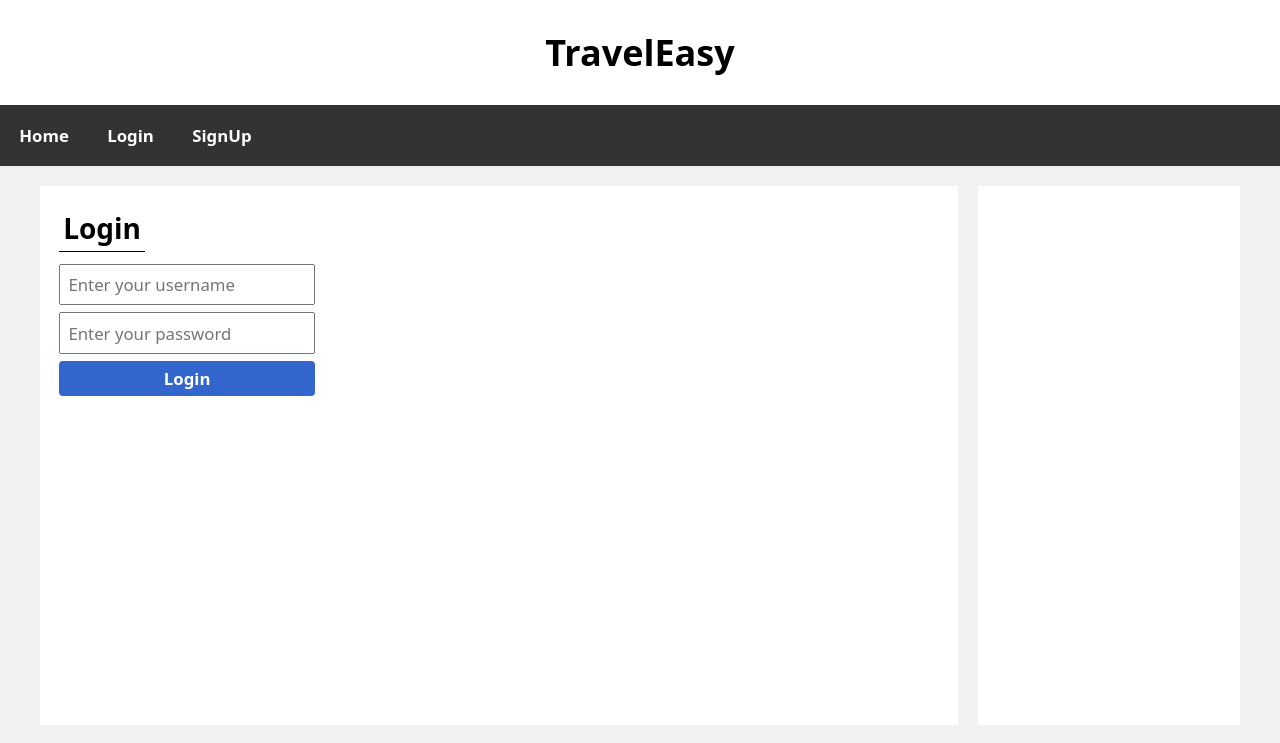
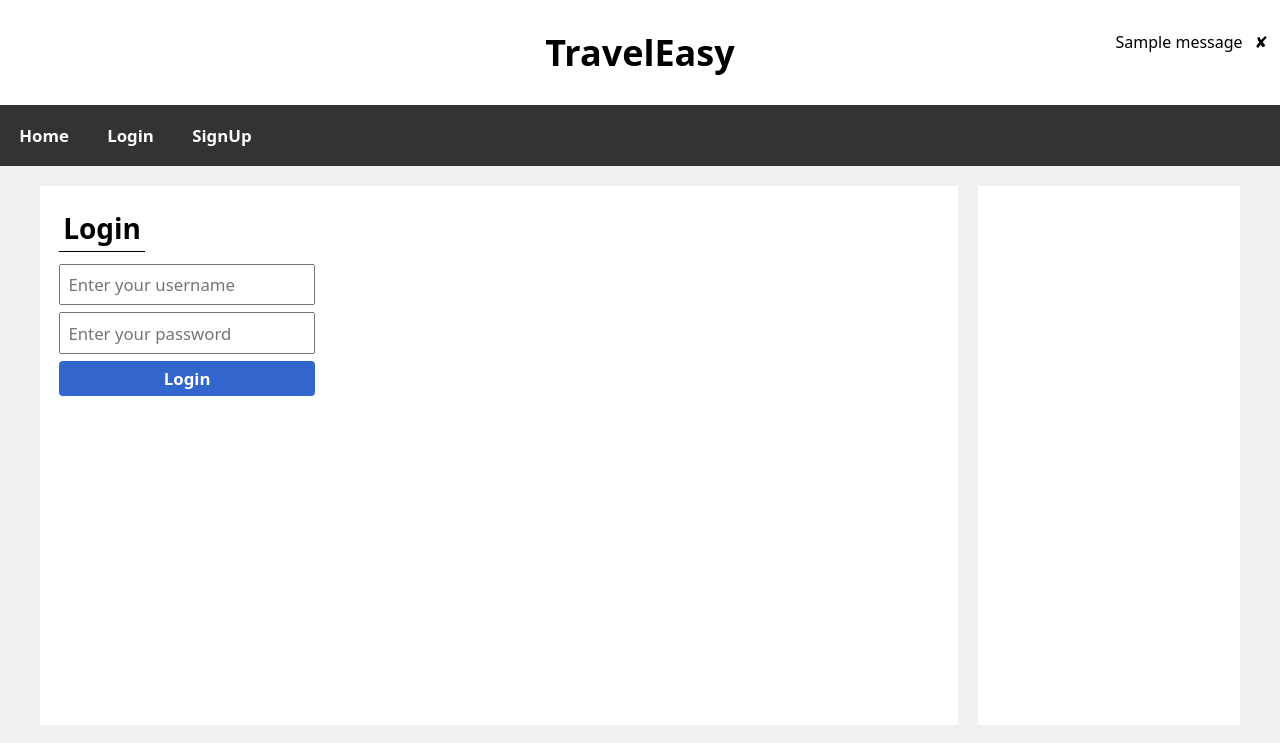
Before and after one commit to gopoma/TravelEasy, a Django app: page /auth/login/ in a window 1280 px wide. Shown: the top 743 px of the page. Run offline with Django 4.2, Linux system fonts and the light colour scheme; tables that the repository leaves empty hold one stand-in row (values such as "Sample post"); one stand-in notice (Sample message) is shown.

Commit message:
Added browser tooltips and a better UI to messages that come from the Server

```diff
--- a/src/accounts/templates/accounts/login.html
+++ b/src/accounts/templates/accounts/login.html
@@ -4,8 +4,8 @@
     <h2 class="form__title">Login</h2>
     <form class="form" action="/auth/login/" method="POST">
         {% csrf_token %}
-        <input class="form__regular-input" type="text" name="username" placeholder="Enter your username">
-        <input class="form__regular-input" type="password" name="password" placeholder="Enter your password">
+        <input class="form__regular-input" type="text" name="username" placeholder="Enter your username" autocomplete="username">
+        <input class="form__regular-input" type="password" name="password" placeholder="Enter your password" autocomplete="current-password">
         <input class="form__submit-btn" type="submit" value="Login">
     </form>
 {% endblock %}
--- a/src/accounts/views.py
+++ b/src/accounts/views.py
@@ -17,7 +17,7 @@ def user_login(request):
             auth.login(request, user)
             return redirect("/")
         else:
-            messages.info(request, "Invalid credentials")
+            messages.error(request, "Invalid credentials")
             return redirect("/auth/login")
     return render(request, "accounts/login.html")
 
@@ -32,20 +32,20 @@ def user_signup(request):
 
         # To avoid the null=False CONSTRAINT
         if not first_name or not last_name or not username or not email or not password or not password_confirmation:
-            messages.info(request, "Fill all the fields...")
+            messages.error(request, "Fill all the fields...")
             return redirect("/auth/signup")
 
         # Passwords have to match each other
         if password != password_confirmation:
-            messages.info(request, "Passwords don't match...")
+            messages.error(request, "Passwords don't match...")
             return redirect("/auth/signup")
 
         if  User.objects.filter(username=username):
-            messages.info(request, "Username taken...")
+            messages.error(request, "Username taken...")
             return redirect("/auth/signup")
 
         if User.objects.filter(email=email).exists():
-            messages.info(request, "Email taken...")
+            messages.error(request, "Email taken...")
             return redirect("/auth/signup")
 
         newUser = User.objects.create_user(
--- /dev/null
+++ b/src/static/js/index.js
@@ -0,0 +1,7 @@
+document.addEventListener("DOMContentLoaded", function() {
+    document.querySelectorAll(".messages__closer").forEach(messageCloser => {
+        messageCloser.onclick = function() {
+            messageCloser.parentNode.parentNode.removeChild(messageCloser.parentNode);
+        }
+    });
+});
--- a/src/static/styles/styles.css
+++ b/src/static/styles/styles.css
@@ -388,6 +388,33 @@ label {
     text-align: center;
 }
 
+/* Messages */
+.messages {
+    position: absolute;
+    top: 1.2rem;
+    right: 0;
+    display: flex;
+    flex-direction: column;
+    gap: 0.45rem;
+    list-style-type: none;
+}
+.messages__message {
+    padding: 0.75rem;
+    display: flex;
+    gap: 0.75rem;
+    justify-content: space-between;
+    align-items: center;
+}
+.messages__message--error {
+    border: 2px solid #F5C6CB;
+    color: #721C24;
+    background-color: #F8D7DA;
+}
+.messages__closer {
+    cursor: pointer;
+}
+/* /Messages */
+
 /* Common-Error */
 .common-error-container {
     display: flex;
--- a/src/templates/components/messages.html
+++ b/src/templates/components/messages.html
@@ -1,5 +1,8 @@
-<ul>
+<ul class="messages">
     {% for message in messages %}
-        <li>{{ message }}</li>
+        <li class="messages__message messages__message--{{ message.tags }}">
+            <span>{{ message }}</span>
+            <span class="messages__closer">✘</span>
+        </li>
     {% endfor %}
 </ul>
--- a/src/templates/home.html
+++ b/src/templates/home.html
@@ -15,6 +15,7 @@
 	<link rel="stylesheet" type="text/css" href="{% static 'plugins/OwlCarousel2-2.2.1/animate.css' %}">
 	<link rel="stylesheet" type="text/css" href="{% static 'styles/main_styles.css' %}">
 	<link rel="stylesheet" type="text/css" href="{% static 'styles/responsive.css' %}">
+    <script src="{% static 'js/index.js' %}"></script>
 </head>
 
 <body>
--- a/src/templates/layouts/main-layout.html
+++ b/src/templates/layouts/main-layout.html
@@ -9,6 +9,7 @@
     <link rel="stylesheet" href="{% static 'styles/styles.css' %}">
     {% block styles %}
     {% endblock %}
+    <script src="{% static 'js/index.js' %}"></script>
 </head>
 <body>
     <header class="header">
```
